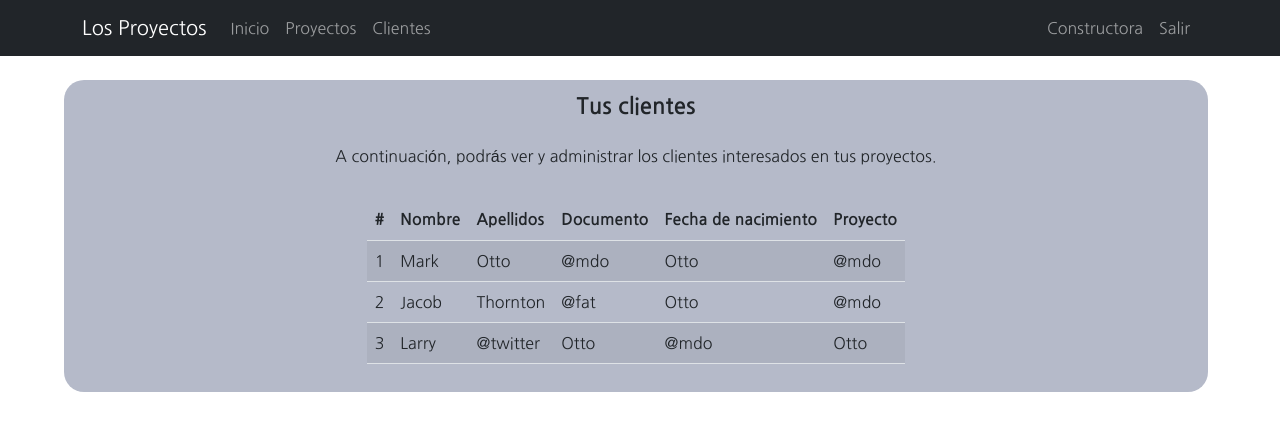
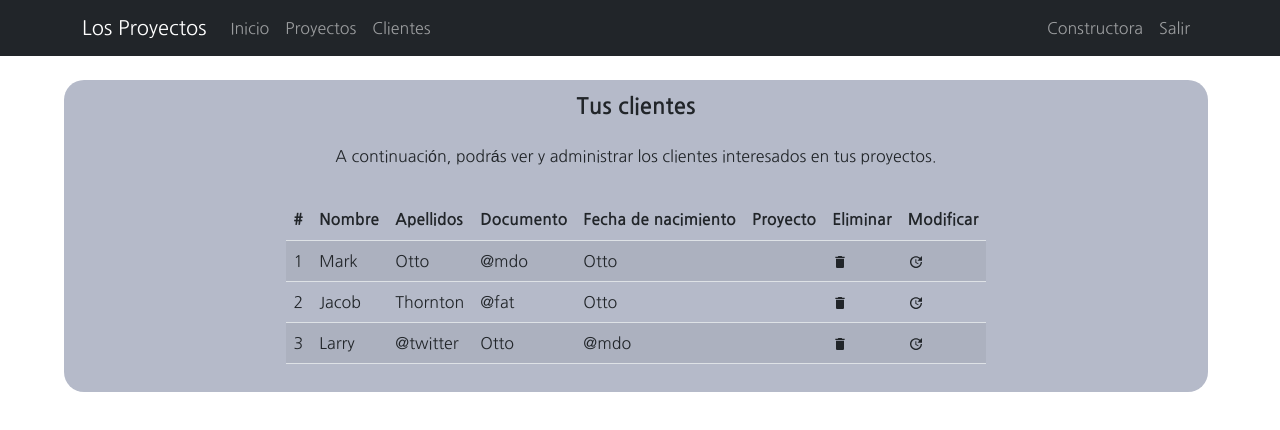
Before and after one commit to sad-sad-094/PT-Los-Proyectos-Constructoras-El-Colombiano, a React (Create React App) app: page /clients in a window 1280 px wide. Shown: the top 430 px of the page. Built offline with nearby package versions, Linux system fonts and the light colour scheme.

Commit message:
DetallesTablas

```diff
--- a/src/Components/Pages/ClientsPage.jsx
+++ b/src/Components/Pages/ClientsPage.jsx
@@ -3,6 +3,7 @@ E-mail: sadw621@gmail.com */
 
 import React from 'react';
 import Table from 'react-bootstrap/Table';
+import { MdDelete, MdUpdate } from 'react-icons/md';
 
 
 import MainNavbar from '../Modules/MainNavbar';
@@ -32,6 +33,8 @@ function ClientsPage() {
                   <th>Documento</th>
                   <th>Fecha de nacimiento</th>
                   <th>Proyecto</th>
+                  <th>Eliminar</th>
+                  <th>Modificar</th>
                 </tr>
               </thead>
               <tbody>
@@ -41,7 +44,9 @@ function ClientsPage() {
                   <td>Otto</td>
                   <td>@mdo</td>
                   <td>Otto</td>
-                  <td>@mdo</td>
+                  <td></td>
+                  <td><MdDelete /></td>
+                  <td><MdUpdate /></td>
                 </tr>
                 <tr>
                   <td>2</td>
@@ -49,7 +54,9 @@ function ClientsPage() {
                   <td>Thornton</td>
                   <td>@fat</td>
                   <td>Otto</td>
-                  <td>@mdo</td>
+                  <td></td>
+                  <td><MdDelete /></td>
+                  <td><MdUpdate /></td>
                 </tr>
                 <tr>
                   <td>3</td>
@@ -57,7 +64,9 @@ function ClientsPage() {
                   <td>@twitter</td>
                   <td>Otto</td>
                   <td>@mdo</td>
-                  <td>Otto</td>
+                  <td></td>
+                  <td><MdDelete /></td>
+                  <td><MdUpdate /></td>
                 </tr>
               </tbody>
             </Table>
--- a/src/Components/Pages/ProjectsPage.jsx
+++ b/src/Components/Pages/ProjectsPage.jsx
@@ -3,6 +3,7 @@ E-mail: sadw621@gmail.com */
 
 import React from 'react';
 import Table from 'react-bootstrap/Table';
+import { MdDelete, MdUpdate } from 'react-icons/md';
 
 
 import MainNavbar from '../Modules/MainNavbar';
@@ -31,6 +32,8 @@ function ProjectsPage() {
                   <th>Dirección</th>
                   <th>Constructora</th>
                   <th>Contacto</th>
+                  <th>Borrar</th>
+                  <th>Modificar</th>
                 </tr>
               </thead>
               <tbody>
@@ -40,7 +43,8 @@ function ProjectsPage() {
                   <td>Otto</td>
                   <td>@mdo</td>
                   <td>@mdo</td>
-                  <td>@mdo</td>
+                  <td><MdDelete /></td>
+                  <td><MdUpdate /></td>
                 </tr>
                 <tr>
                   <td>2</td>
@@ -48,7 +52,8 @@ function ProjectsPage() {
                   <td>Thornton</td>
                   <td>@fat</td>
                   <td>@mdo</td>
-                  <td>@mdo</td>
+                  <td><MdDelete /></td>
+                  <td><MdUpdate /></td>
                 </tr>
                 <tr>
                   <td>3</td>
@@ -56,7 +61,8 @@ function ProjectsPage() {
                   <td>@twitter</td>
                   <td>@mdo</td>
                   <td>@mdo</td>
-                  <td>@mdo</td>
+                  <td><MdDelete /></td>
+                  <td><MdUpdate /></td>
                 </tr>
               </tbody>
             </Table>
```
